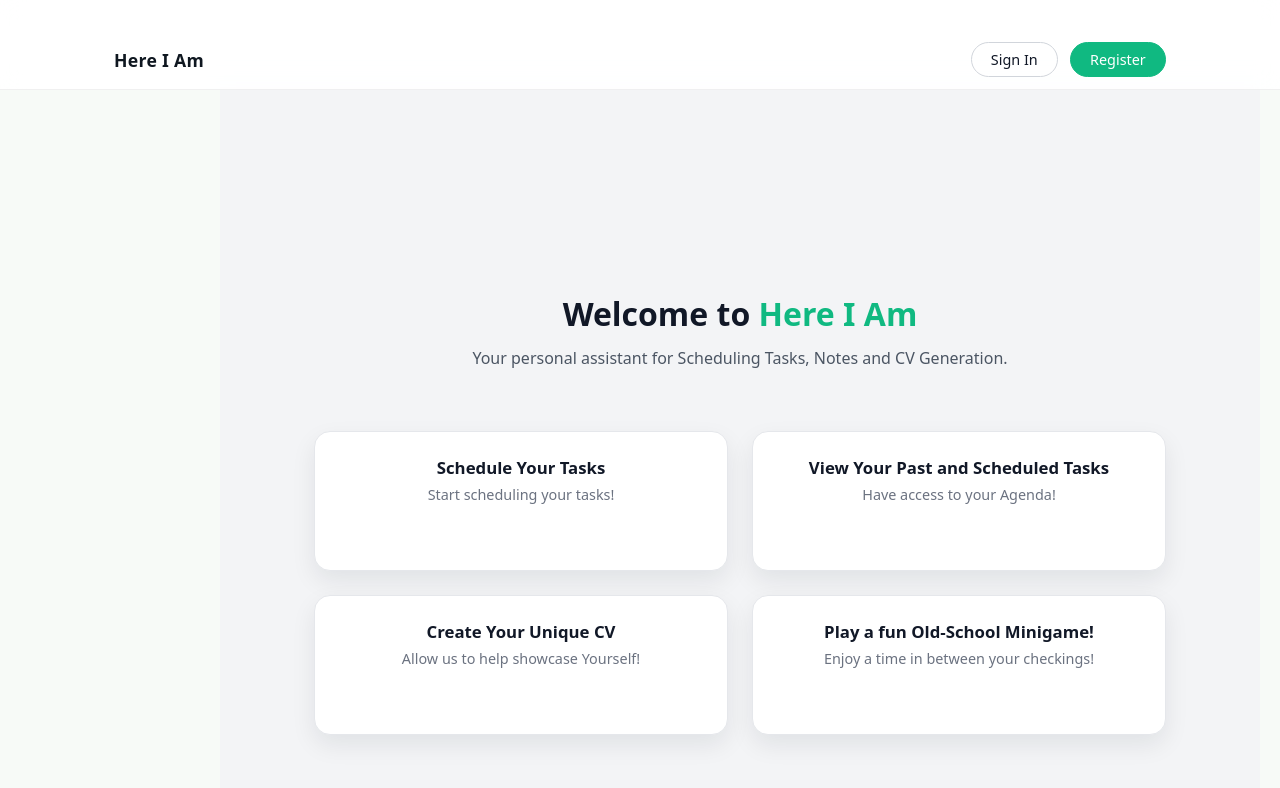
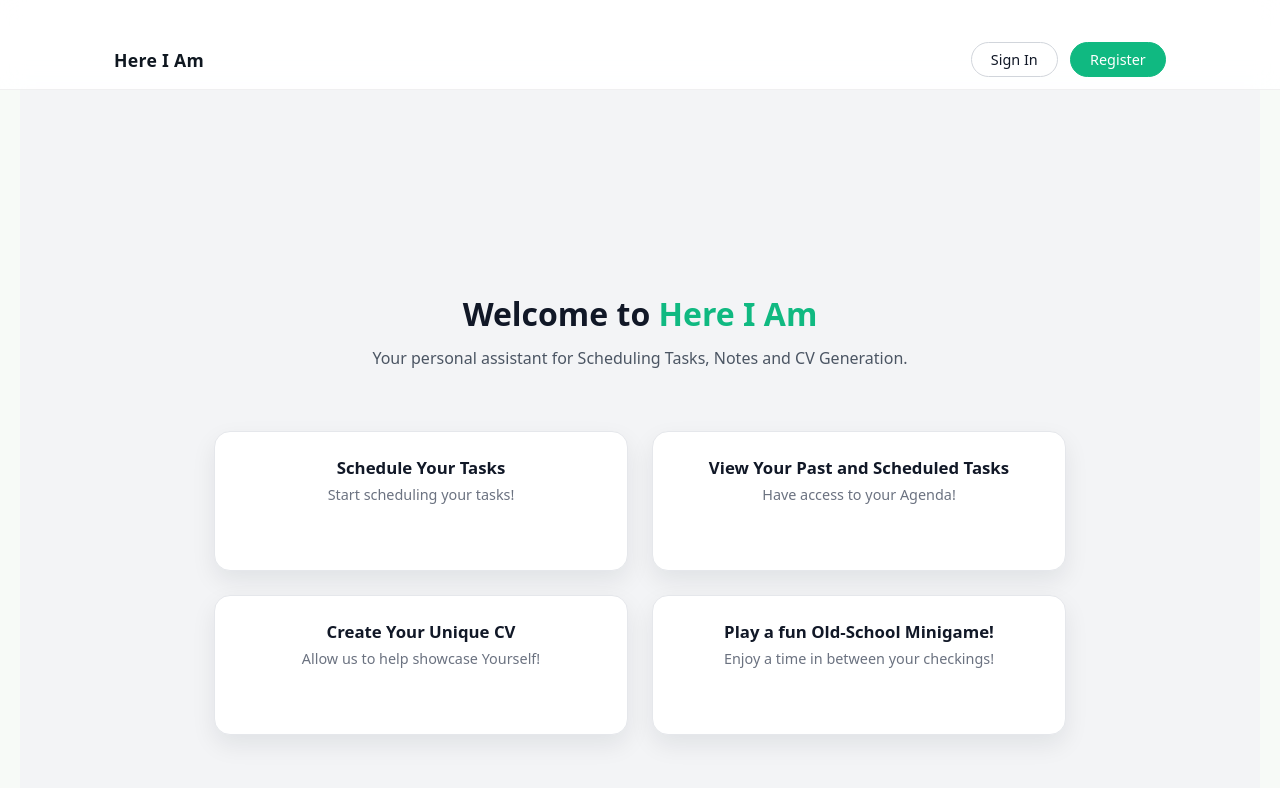
Before and after one commit to kazaction/Group_3_Here_I_Am, a React (Create React App) app in the folder here_i_am/: page /landing in a window 1280 px wide. Shown: the top 788 px of the page. Built offline with nearby package versions, Linux system fonts and the light colour scheme.

Commit message:
Add the landing page in the app.js so the block on the left does not show

```diff
--- a/here_i_am/src/App.js
+++ b/here_i_am/src/App.js
@@ -39,7 +39,7 @@ function NavbarWrapper() {
 function MainRoutes() {
   const location = useLocation();
   // remove left margin for login so the login component can center itself
-  const isAuthless = location.pathname === '/login' || location.pathname === '/register' || location.pathname === '/forgot' || location.pathname === '/';
+  const isAuthless = location.pathname === '/login' || location.pathname === '/register' || location.pathname === '/forgot' || location.pathname === '/' || location.pathname === '/landing';
   const containerStyle = isAuthless ? { padding: '20px' } : { marginLeft: '200px', padding: '20px' };
 
   return (
```
